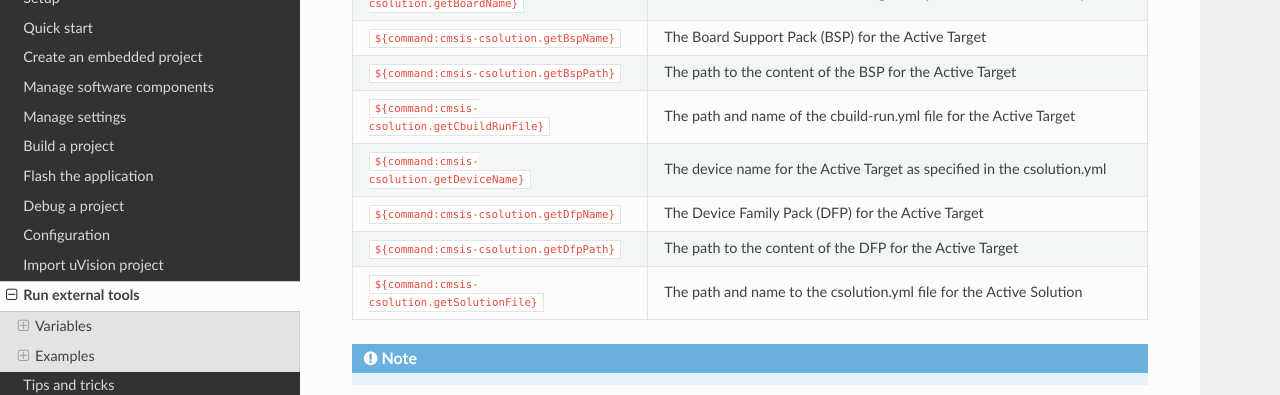
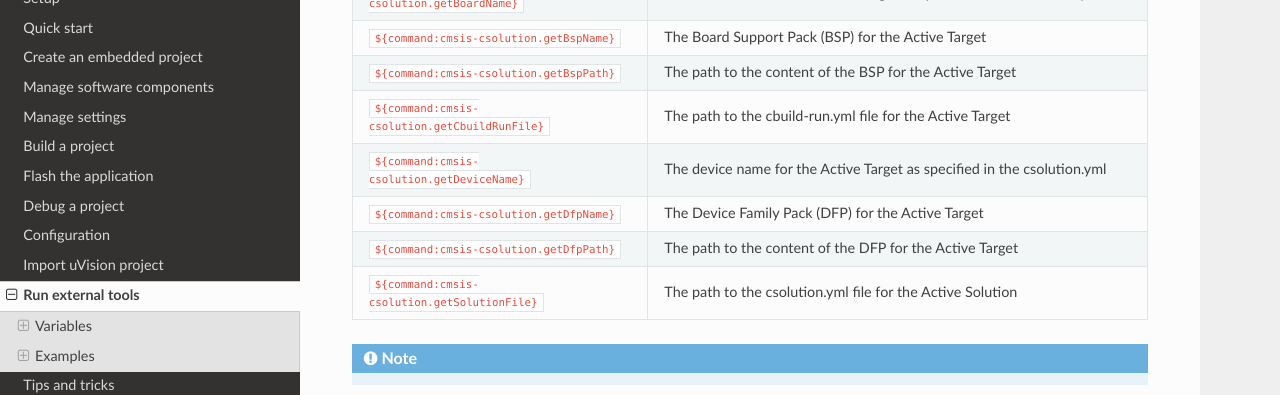
Before and after one commit to MDK-Packs/vscode-cmsis-solution-docs, an MkDocs documentation site: the page built from docs/runexternal.md, in a window 1280 px wide and 900 px high, scrolled down 432 px. Shown: the part 151-546 px from the top of the window. Built offline with MkDocs 1.6.1, drawn with Linux system fonts in a browser that asks for light colours; nearby versions of some CDN libraries.

Commit message:
getCbuildRunFile and getSolutionFile descriptions updated

```diff
--- a/docs/runexternal.md
+++ b/docs/runexternal.md
@@ -14,11 +14,11 @@ In addition to the [Visual Studio Code built-in variables](https://code.visualst
 | `${command:cmsis-csolution.getBoardName}`      | The board name for the Active Target as specified in the csolution.yml |
 | `${command:cmsis-csolution.getBspName}`        | The Board Support Pack (BSP) for the Active Target |
 | `${command:cmsis-csolution.getBspPath}`        | The path to the content of the BSP for the Active Target |
-| `${command:cmsis-csolution.getCbuildRunFile}`  | The path and name of the cbuild-run.yml file for the Active Target |
+| `${command:cmsis-csolution.getCbuildRunFile}`  | The path to the cbuild-run.yml file for the Active Target |
 | `${command:cmsis-csolution.getDeviceName}`     | The device name for the Active Target as specified in the csolution.yml |
 | `${command:cmsis-csolution.getDfpName}`        | The Device Family Pack (DFP) for the Active Target |
 | `${command:cmsis-csolution.getDfpPath}`        | The path to the content of the DFP for the Active Target |
-| `${command:cmsis-csolution.getSolutionFile}`   | The path and name to the csolution.yml file for the Active Solution |
+| `${command:cmsis-csolution.getSolutionFile}`   | The path to the csolution.yml file for the Active Solution |
 
 !!! Note
 - Active Solution refers to the *csolution project* that is currently loaded.
```
